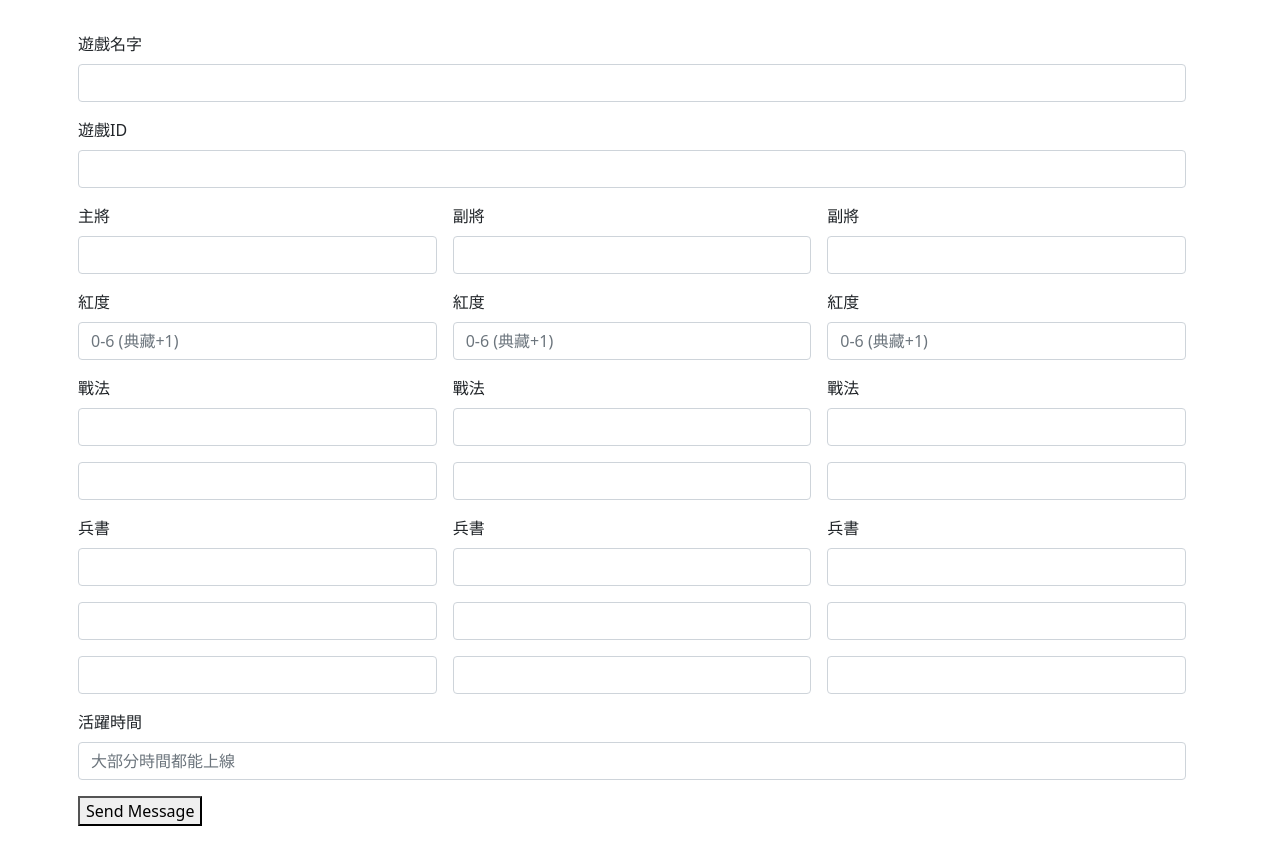
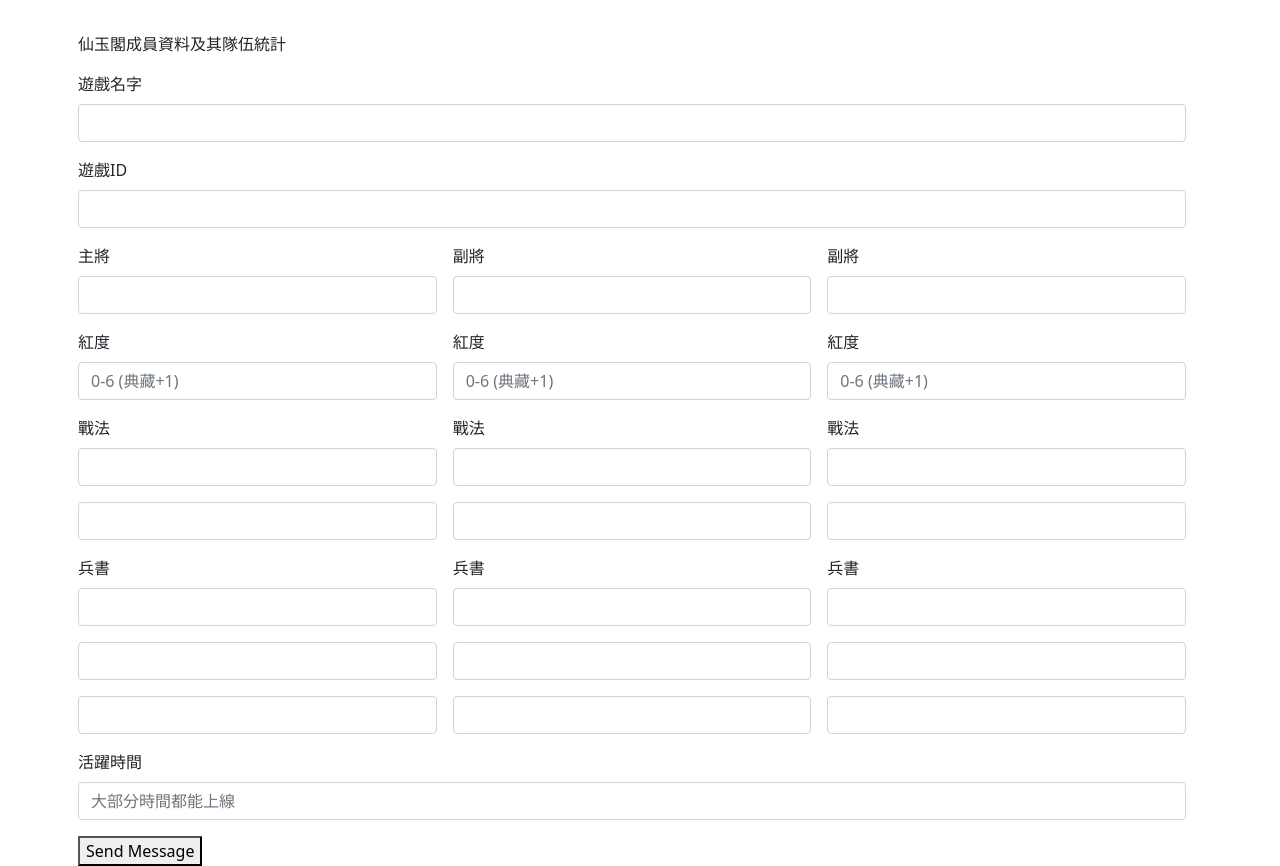
Before and after one commit to Chanching95/xianyuge, a plain HTML site: page form.html in a window 1280 px wide. Before the commit the page ends 826 px from the top, so only its background shows below. Drawn offline with Linux system fonts and the light colour scheme.

Commit message:
Update form.html

```diff
--- a/form.html
+++ b/form.html
@@ -15,7 +15,10 @@
 <div class="container">
     <div class="row">
 <form class="row g-3">
-
+      <form id="google-form" class="contact100-form validate-form">
+        <span class="contact100-form-title">
+          仙玉閣成員資料及其隊伍統計
+        </span>
    <div class="col-12">
     <label for="inputname" class="form-label">遊戲名字</label>
     <input type="text" class="form-control" id="inputname">
```
